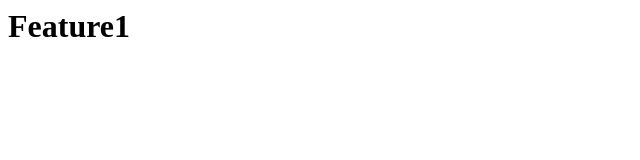
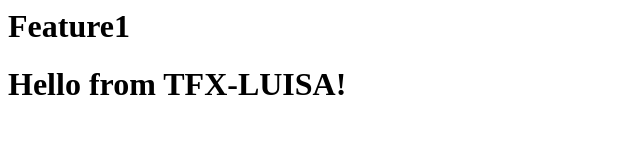
Before and after one commit to heline09/manual_qa, a plain HTML site: page index.html in a window 1280 px wide. Shown: the whole page, without its empty margins (0-640 px from the left). Drawn offline with Linux system fonts and the light colour scheme.

Commit message:
Hello message added

```diff
--- a/index.html
+++ b/index.html
@@ -1 +1,2 @@
 <h1>Feature1</h1>
+<h1>Hello from TFX-LUISA!</h1>
```
